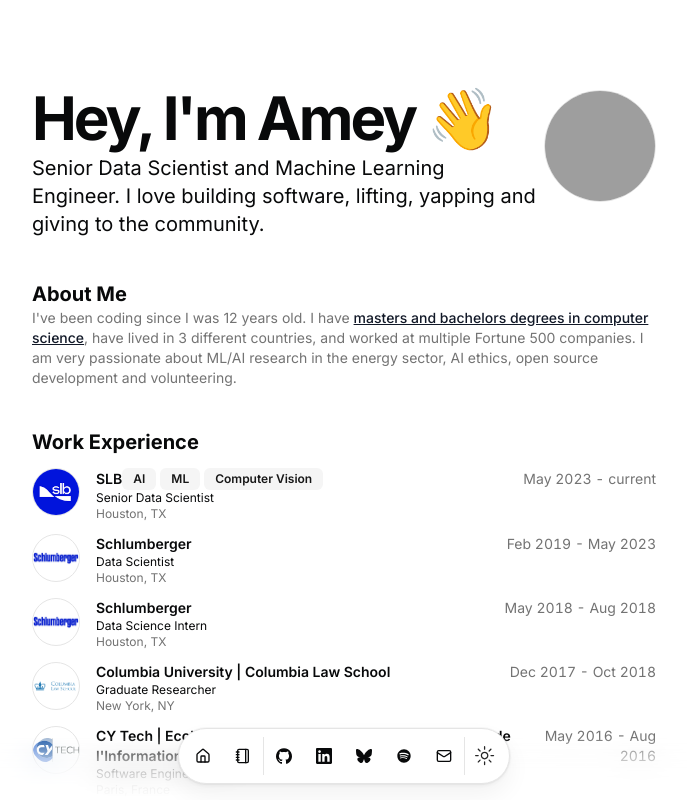
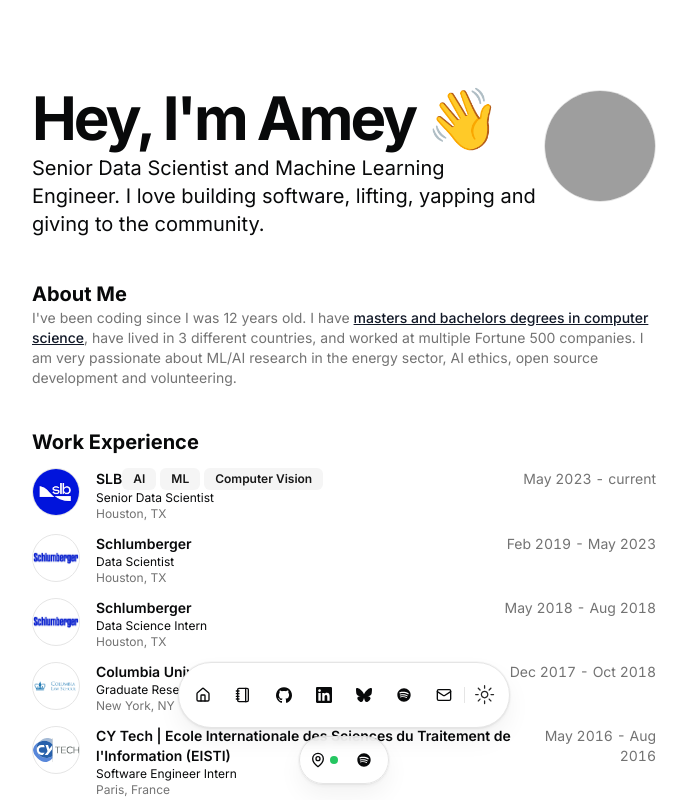
Before and after one commit to ameyxd/ameyxd.github.io, a Next.js app: page / in a window 1280 px wide. Shown: the top 800 px of the page, without its empty margins (296-983 px from the left). Built offline with nearby package versions, Linux system fonts and the light colour scheme; grey boxes are pictures that could not be loaded.

Commit message:
Add lower status bar for location etc

```diff
--- /dev/null
+++ b/src/app/api/status/route.ts
@@ -0,0 +1,29 @@
+import { NextResponse } from 'next/server';
+
+export async function GET() {
+  try {
+    const currentTrack = {
+      body: {
+        item: {
+          name: "Mock Track Name",
+          artists: [{ name: "Mock Artist Name" }]
+        }
+      }
+    };
+
+    return NextResponse.json({
+      spotify: currentTrack.body.item ? {
+        name: currentTrack.body.item.name,
+        artist: currentTrack.body.item.artists[0].name,
+      } : null,
+      location: {
+        lat: 29.7604, // Houston, TX coordinates
+        lng: -95.3698,
+      },
+      // We're not using Strava data in the StatusDock, so you can remove it if you want
+    });
+  } catch (error) {
+    console.error('Error fetching status:', error);
+    return NextResponse.json({ error: 'Failed to fetch status' }, { status: 500 });
+  }
+}
--- a/src/app/layout.tsx
+++ b/src/app/layout.tsx
@@ -50,9 +50,9 @@
 
 export default function RootLayout({
   children,
-}: Readonly<{
+}: {
   children: React.ReactNode;
-}>) {
+}) {
   return (
     <html lang="en" suppressHydrationWarning>
       <body
--- a/src/components/navbar.tsx
+++ b/src/components/navbar.tsx
@@ -10,11 +10,11 @@
 import { DATA } from "@/data/resume";
 import { cn } from "@/lib/utils";
 import Link from "next/link";
+import { StatusDock } from "@/components/status-dock";
 
-export default function Navbar() {
+export function Navbar() {
   return (
-    <div className="pointer-events-none fixed inset-x-0 bottom-0 z-30 mx-auto mb-4 flex origin-bottom h-full max-h-14">
-      <div className="fixed bottom-0 inset-x-0 h-16 w-full bg-background to-transparent backdrop-blur-lg [-webkit-mask-image:linear-gradient(to_top,black,transparent)] dark:bg-background"></div>
+    <nav className="fixed bottom-0 left-0 right-0 z-50 flex flex-col items-center p-4 pb-safe">
       <Dock className="z-50 pointer-events-auto relative mx-auto flex min-h-full h-full items-center px-1 bg-background [box-shadow:0_0_0_1px_rgba(0,0,0,.03),0_2px_4px_rgba(0,0,0,.05),0_12px_24px_rgba(0,0,0,.05)] transform-gpu dark:[border:1px_solid_rgba(255,255,255,.1)] dark:[box-shadow:0_-20px_80px_-20px_#ffffff1f_inset] ">
         {DATA.navbar.map((item) => (
           <DockIcon key={item.href}>
@@ -71,6 +71,9 @@
           </Tooltip>
         </DockIcon>
       </Dock>
-    </div>
+      <StatusDock />
+    </nav>
   );
 }
+
+export default Navbar;
--- /dev/null
+++ b/src/components/status-dock.tsx
@@ -0,0 +1,73 @@
+'use client';
+
+import { useState, useEffect } from 'react';
+import { Icons } from "@/components/icons";
+
+import { motion } from 'framer-motion';
+import { MapPin, Music } from 'lucide-react';
+import { Tooltip, TooltipContent, TooltipTrigger } from "@/components/ui/tooltip";
+import { Dock, DockIcon } from "@/components/magicui/dock";
+import { buttonVariants } from "@/components/ui/button";
+import { cn } from "@/lib/utils";
+
+interface StatusData {
+  spotify: { name: string; artist: string } | null;
+  location: { lat: number; lng: number };
+}
+
+export function StatusDock() {
+  const [status, setStatus] = useState<StatusData | null>(null);
+
+  useEffect(() => {
+    const fetchStatus = async () => {
+      const res = await fetch('/api/status');
+      const data = await res.json();
+      setStatus(data);
+    };
+
+    fetchStatus();
+    const interval = setInterval(fetchStatus, 60000); // Update every minute
+
+    return () => clearInterval(interval);
+  }, []);
+
+  if (!status) return null;
+
+  return (
+    <Dock className="z-40 pointer-events-auto relative mx-auto flex min-h-12 h-12 items-center px-1 bg-background/80 backdrop-blur-sm [box-shadow:0_0_0_1px_rgba(0,0,0,.03),0_2px_4px_rgba(0,0,0,.05),0_12px_24px_rgba(0,0,0,.05)] transform-gpu dark:[border:1px_solid_rgba(255,255,255,.1)] dark:[box-shadow:0_-20px_80px_-20px_#ffffff1f_inset] mt-2">
+      <DockIcon>
+        <Tooltip>
+          <TooltipTrigger asChild>
+            <div className="flex items-center justify-center size-8">
+              <MapPin className="size-4" />
+              <motion.div
+                className="w-2 h-2 bg-green-500 rounded-full ml-1"
+                animate={{ opacity: [0, 1, 0] }}
+                transition={{ duration: 2, repeat: Infinity }}
+              />
+            </div>
+          </TooltipTrigger>
+          <TooltipContent>
+            <p>Houston, TX</p>
+          </TooltipContent>
+        </Tooltip>
+      </DockIcon>
+      {status.spotify && (
+        <DockIcon>
+          <Tooltip>
+            <TooltipTrigger asChild>
+              <div className="flex items-center justify-center size-8">
+                <Icons.spotify className="size-4" />
+              </div>
+            </TooltipTrigger>
+            <TooltipContent>
+              <p>
+                {status.spotify.name} by {status.spotify.artist}
+              </p>
+            </TooltipContent>
+          </Tooltip>
+        </DockIcon>
+      )}
+    </Dock>
+  );
+}
--- /dev/null
+++ b/src/components/status-section.tsx
@@ -0,0 +1,61 @@
+'use client';
+
+import { useState, useEffect } from 'react';
+import { motion } from 'framer-motion';
+import { MapPin, Music, Running } from 'lucide-react';
+
+interface StatusData {
+  spotify: { name: string; artist: string } | null;
+  location: { lat: number; lng: number };
+  strava: { name: string; distance: number; date: string } | null;
+}
+
+export function StatusSection() {
+  const [status, setStatus] = useState<StatusData | null>(null);
+
+  useEffect(() => {
+    const fetchStatus = async () => {
+      const res = await fetch('/api/status');
+      const data = await res.json();
+      setStatus(data);
+    };
+
+    fetchStatus();
+    const interval = setInterval(fetchStatus, 60000); // Update every minute
+
+    return () => clearInterval(interval);
+  }, []);
+
+  if (!status) return null;
+
+  return (
+    <div className="bg-secondary p-4 rounded-lg">
+      <h2 className="text-xl font-bold mb-4">Current Status</h2>
+      {status.spotify && (
+        <div className="flex items-center mb-2">
+          <Music className="mr-2" />
+          <p>
+            Listening to {status.spotify.name} by {status.spotify.artist}
+          </p>
+        </div>
+      )}
+      <div className="flex items-center mb-2">
+        <MapPin className="mr-2" />
+        <p>Houston, TX</p>
+        <motion.div
+          className="w-2 h-2 bg-green-500 rounded-full ml-2"
+          animate={{ opacity: [0, 1, 0] }}
+          transition={{ duration: 2, repeat: Infinity }}
+        />
+      </div>
+      {status.strava && (
+        <div className="flex items-center">
+          <Running className="mr-2" />
+          <p>
+            Last workout: {status.strava.name} ({status.strava.distance / 1000}km)
+          </p>
+        </div>
+      )}
+    </div>
+  );
+}
```
